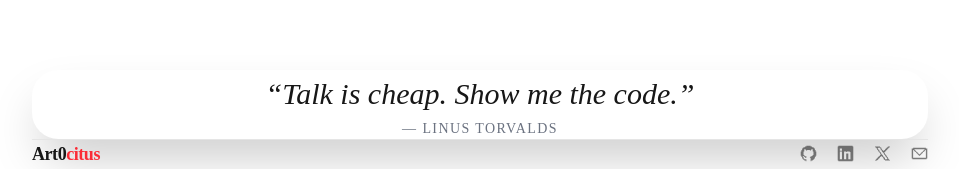
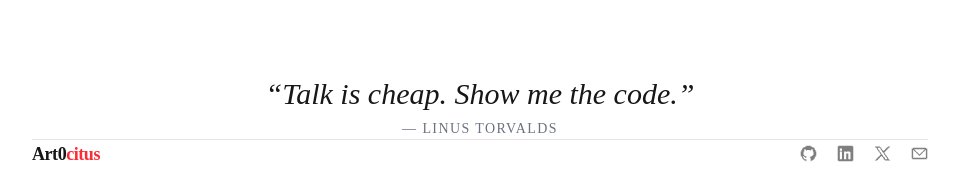
Before and after one commit to Art0citus/art0citus.dev, a Next.js app: page / in a window 1280 px wide. Shown: the part 2106-2275 px from the top of the page, without its empty margins (160-1119 px from the left). Built offline with nearby package versions, Linux system fonts and the light colour scheme.

Commit message:
removed card

```diff
--- a/src/components/MotivationalQuote.tsx
+++ b/src/components/MotivationalQuote.tsx
@@ -26,7 +26,7 @@ export default function MotivationalQuote() {
   return (
     <section className="flex justify-center bg-background px-4 py-32">
       <div className="w-full max-w-4xl">
-        <div className="rounded-3xl  bg-card p-10 text-center shadow-2xl sm:p-14">
+        <div className="rounded-3xl   text-center  sm:p-14">
           <p className="text-2xl font-medium italic leading-relaxed sm:text-3xl">
             &ldquo;{quote.text}&rdquo;
           </p>
```
